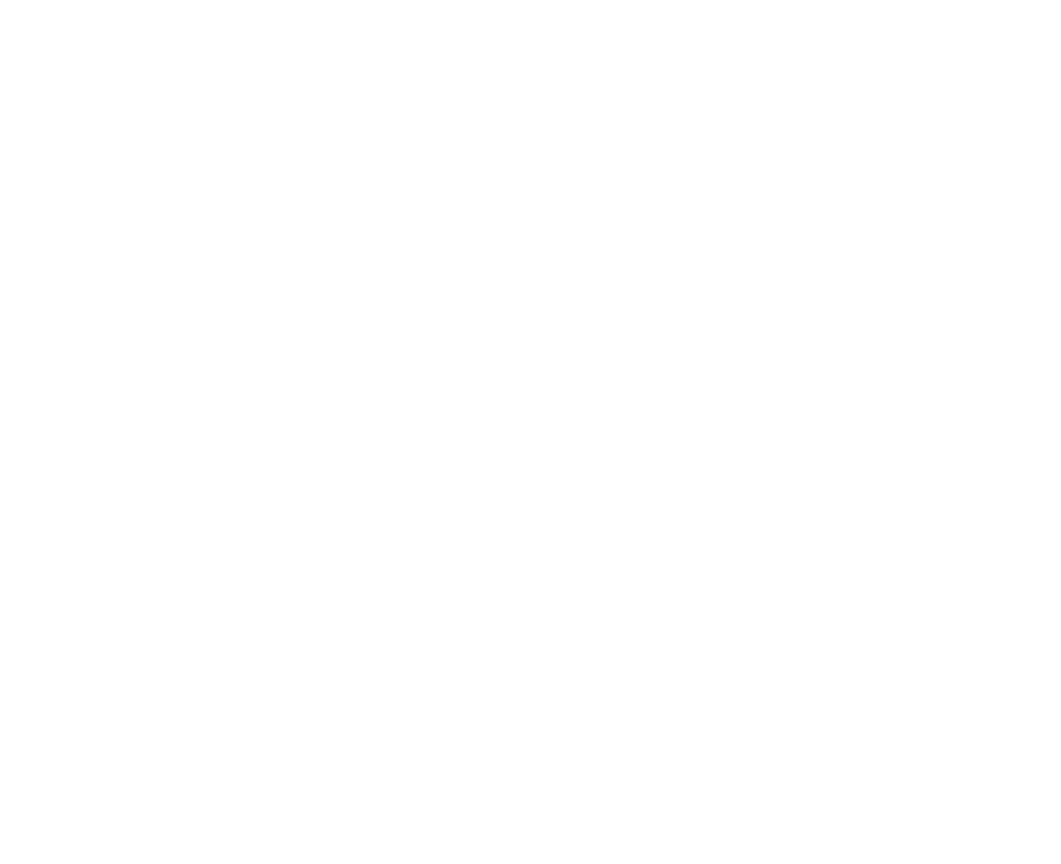
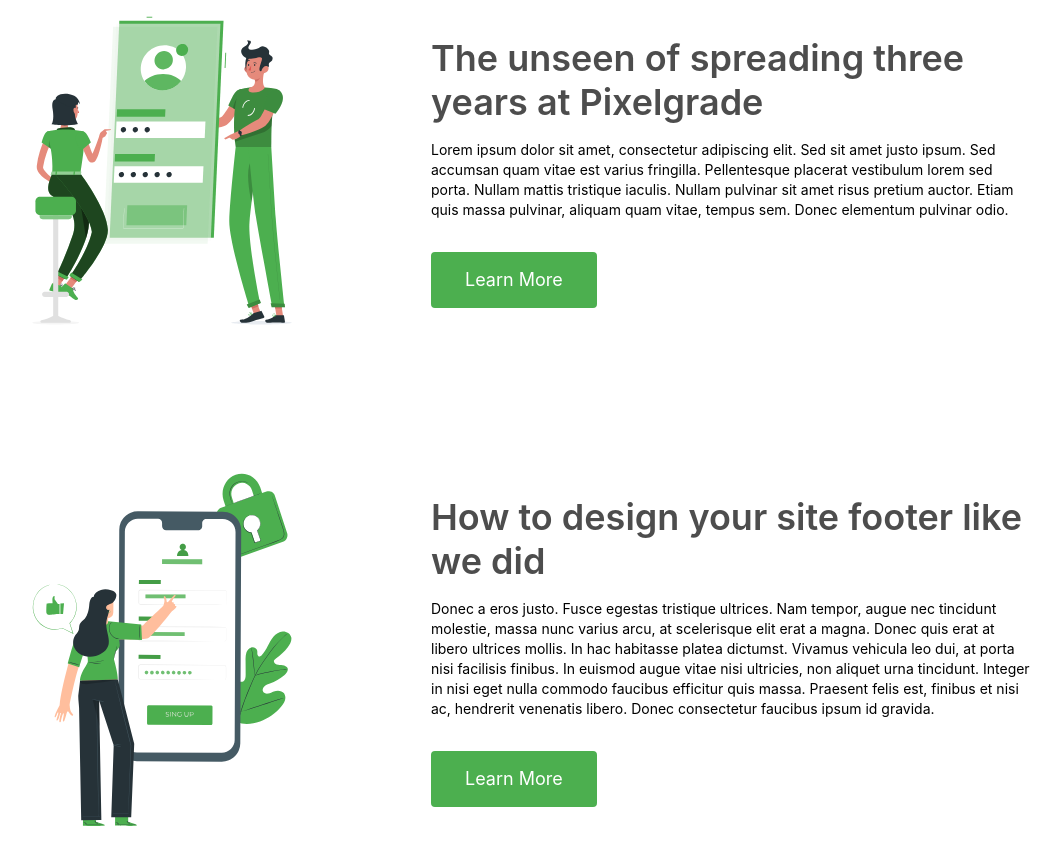
Before and after one commit to ViniciusDaCunha/first-site-in-react-ts, a React (Vite) app: page / in a window 1280 px wide. Shown: the part 1520-2384 px from the top of the page, without its empty margins (202-1263 px from the left). Before the commit the page ends 1444 px from the top, so only its background shows below. Built offline with nearby package versions, Linux system fonts and the light colour scheme; a web font is replaced by a local one.

Commit message:
Added 2 bannters for pixel grade area with generic component

```diff
--- a/src/App.tsx
+++ b/src/App.tsx
@@ -3,6 +3,8 @@
 import CommunitySection from "./components/CommunitySection/CommunitySection";
 import HeroSection from "./components/HeroSection/HeroSection";
 import NavMenu from "./components/NavMenu/NavMenu";
+import PixelFooter from "./components/PixelGrade/PixelFooter";
+import PixelGrade from "./components/PixelGrade/PixelGrade";
 
 function App() {
   return (
@@ -11,6 +13,8 @@
       <HeroSection />
       <ClientsSection />
       <CommunitySection />
+      <PixelGrade />
+      <PixelFooter />
     </>
   );
 }
--- a/src/components/Centralizer/Centralizer.css
+++ b/src/components/Centralizer/Centralizer.css
@@ -1,4 +1,5 @@
 .Centralizer {
   width: 1440px;
   margin: 0 auto;
+  padding: 0 144px;
 }
--- a/src/components/ClientsSection/ClientsSection.css
+++ b/src/components/ClientsSection/ClientsSection.css
@@ -1,5 +1,5 @@
 .ClientsSection .flex-grid {
-  padding: 36px 144px;
+  padding: 36px 0px;
   display: flex;
   justify-content: center;
   flex-direction: column;
--- a/src/components/CommunitySection/CommunitySection.css
+++ b/src/components/CommunitySection/CommunitySection.css
@@ -16,7 +16,7 @@
   width: auto;
   height: auto;
   display: flex;
-  justify-content: space-around;
+  justify-content: space-between;
 }
 
 .CommunitySection .network-grid {
@@ -30,7 +30,6 @@
   align-items: center;
   text-align: center;
   box-shadow: 0px 2px 4px 0px rgba(171, 190, 209, 0.2);
-
 }
 
 .CommunitySection .icon-grid {
--- a/src/components/HeroSection/HeroSection.css
+++ b/src/components/HeroSection/HeroSection.css
@@ -3,7 +3,7 @@
 }
 
 .HeroSection .flex-grid {
-  padding: 96px 144px;
+  padding: 96px 0;
   gap: 104px;
   display: flex;
   justify-content: center;
--- /dev/null
+++ b/src/components/PixelGrade/PixelFooter.tsx
@@ -0,0 +1,20 @@
+import PixelGradeFooter from "./PixelGradeFooter";
+import pixelGradeFooterImage from "../../assets/pixel-footer-image.svg";
+
+function PixelFooter() {
+  const titleText = "How to design your site footer like we did";
+  const descriptionText =
+    "Donec a eros justo. Fusce egestas tristique ultrices. Nam tempor, augue nec tincidunt molestie, massa nunc varius arcu, at scelerisque elit erat a magna. Donec quis erat at libero ultrices mollis. In hac habitasse platea dictumst. Vivamus vehicula leo dui, at porta nisi facilisis finibus. In euismod augue vitae nisi ultricies, non aliquet urna tincidunt. Integer in nisi eget nulla commodo faucibus efficitur quis massa. Praesent felis est, finibus et nisi ac, hendrerit venenatis libero. Donec consectetur faucibus ipsum id gravida.";
+
+  return (
+    <div className="PixelFooter">
+      <PixelGradeFooter
+        title={titleText}
+        description={descriptionText}
+        image={pixelGradeFooterImage}
+      />
+    </div>
+  );
+}
+
+export default PixelFooter;
--- /dev/null
+++ b/src/components/PixelGrade/PixelGrade.tsx
@@ -0,0 +1,25 @@
+import PixelGradeFooter from "./PixelGradeFooter";
+import pixelGradeFooterImage from "../../assets/pixel-grade-image.svg";
+
+function PixelGrade() {
+  const titleText = "The unseen of spreading three years at Pixelgrade";
+  const descriptionText =
+    "Lorem ipsum dolor sit amet, consectetur adipiscing elit. Sed sit \
+              amet justo ipsum. Sed accumsan quam vitae est varius fringilla. \
+              Pellentesque placerat vestibulum lorem sed porta. Nullam mattis \
+              tristique iaculis. Nullam pulvinar sit amet risus pretium auctor. \
+              Etiam quis massa pulvinar, aliquam quam vitae, tempus sem. Donec \
+              elementum pulvinar odio.";
+
+  return (
+    <div className="PixelGrade">
+      <PixelGradeFooter
+        title={titleText}
+        description={descriptionText}
+        image={pixelGradeFooterImage}
+      />
+    </div>
+  );
+}
+
+export default PixelGrade;
--- /dev/null
+++ b/src/components/PixelGrade/PixelGradeFooter.css
@@ -0,0 +1,31 @@
+.PixelGradeFooter {
+  position: relative;
+  padding: 52px 0;
+  margin-top: 40px;
+}
+
+.PixelGradeFooter .left-side {
+  flex: 0 0 440px;
+  text-align: center;
+}
+
+.PixelGradeFooter .left-side img {
+  width: 260px;
+}
+
+.PixelGradeFooter .right-side {
+  padding-right: 60px;
+}
+
+.PixelGradeFooter .grid-container {
+  display: flex;
+  gap: 49px;
+  align-items: center;
+}
+
+.PixelGradeFooter .detail-text {
+  padding: 16px 0 32px;
+  font-weight: 400;
+  line-height: 20px;
+  font-size: 14px;
+}
--- /dev/null
+++ b/src/components/PixelGrade/PixelGradeFooter.tsx
@@ -0,0 +1,43 @@
+import Centralizer from "../Centralizer/Centralizer";
+import "./PixelGradeFooter.css";
+import Headline from "../Typography/Headline";
+import ButtonCustom from "../ButtonCustom/ButtonCustom";
+
+type PixelGradeFooterParams = {
+  title: string;
+  description: string;
+  image: string;
+};
+
+function PixelGradeFooter({
+  image = "",
+  title = "",
+  description = "",
+}: PixelGradeFooterParams) {
+  return (
+    <div className="PixelGradeFooter">
+      <Centralizer>
+        <div className="grid-container">
+          <div className="left-side">
+            <img
+              src={image}
+              alt="PixelGradeFooter image"
+              title="PixelGradeFooter image"
+            />
+          </div>
+          <div className="right-side">
+            <Headline size="h2" color="grey">
+              {title}
+            </Headline>
+            <div className="detail-text">{description}</div>
+            <ButtonCustom title="Learn More" size="normal" appearence="primary">
+              Learn More
+            </ButtonCustom>
+          </div>
+        </div>
+      </Centralizer>
+    </div>
+  );
+}
+
+export default PixelGradeFooter;
```
Also changed, not shown: src/assets/pixel-footer-image.svg (added), src/assets/pixel-grade-image.svg (added).
